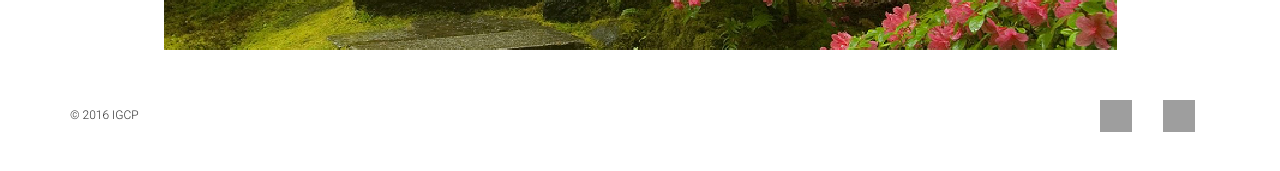
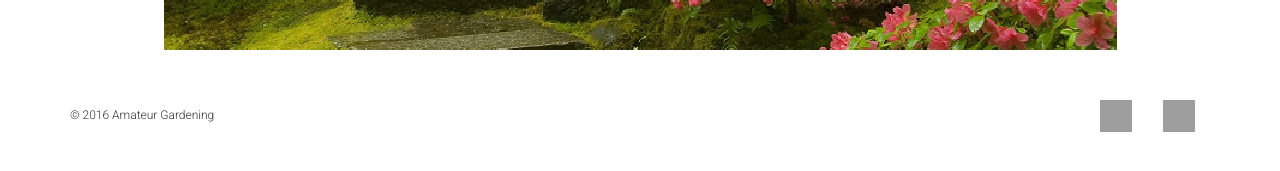
Before and after one commit to igcp/igcp.github.io, a Jekyll site: the page index.html, which Jekyll copies as it is, in a window 1280 px wide. Shown: the part 552-723 px from the top of the page. Built offline with Jekyll 4.4.1, drawn with Linux system fonts in a browser that asks for light colours; grey boxes are pictures that could not be loaded.

Commit message:
Update index.html

```diff
--- a/index.html
+++ b/index.html
@@ -61,7 +61,7 @@
 -->
 <footer class="container">
  <div class="row">
-     <p class="col-sm-4">&copy; 2016 IGCP</p>
+     <p class="col-sm-4">&copy; 2016 Amateur Gardening</p>
     <ul class="col-sm-8">
   <li class="col-sm-1"><img src="https://s3.amazonaws.com/codecademy-content/projects/make-a-website/lesson-4/twitter.svg"></li>
   <li class="col-sm-1"> <img src="https://s3.amazonaws.com/codecademy-content/projects/make-a-website/lesson-4/facebook.svg"></li>
```
